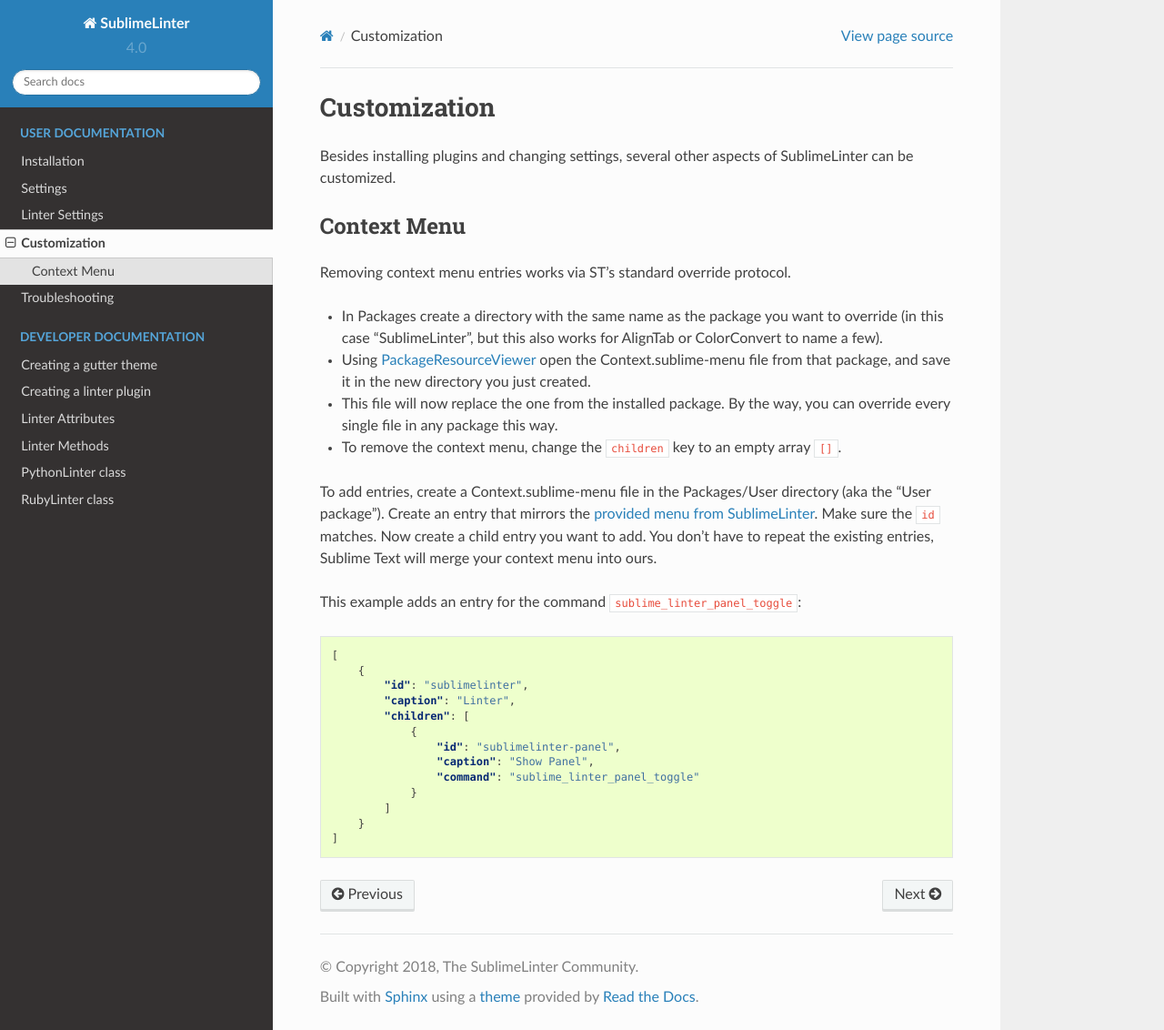
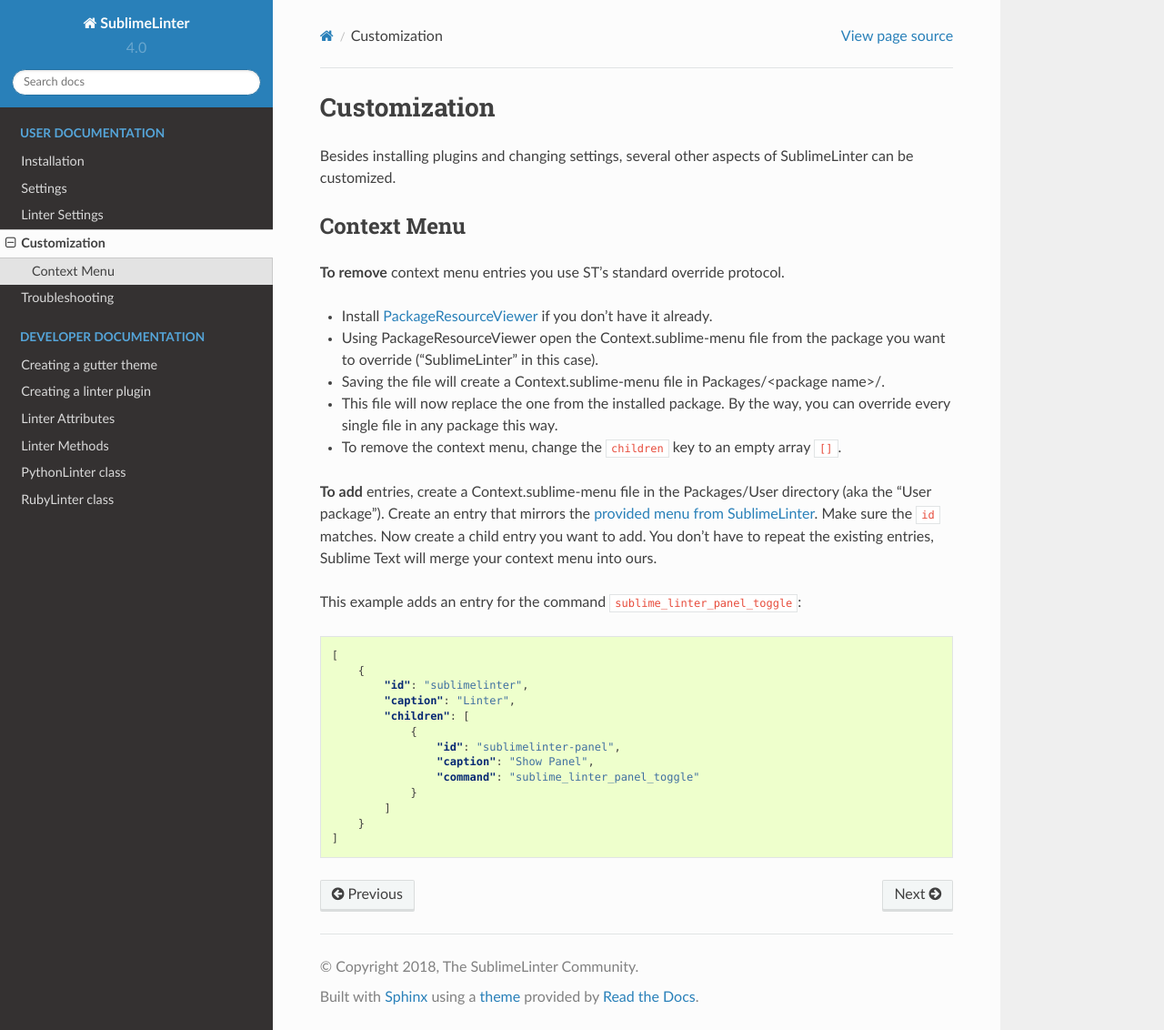
Before and after one commit to SublimeLinter/SublimeLinter, a Sphinx documentation site: the page built from docs/customization.rst, in a window 1280 px wide and 1132 px high. Shown: the whole window at 91% size. Built offline with Sphinx 7.4.7 and the Read the Docs theme 2.0.0, drawn with Linux system fonts in a browser that asks for light colours.

Commit message:
improve context menu override guide

```diff
--- a/docs/customization.rst
+++ b/docs/customization.rst
@@ -7,18 +7,19 @@
 Context Menu
 ------------
 
-Removing context menu entries works via ST's standard override protocol.
+**To remove** context menu entries you use ST's standard override protocol.
 
-- In Packages create a directory with the same name as the package you want to override
-  (in this case "SublimeLinter", but this also works for AlignTab or ColorConvert to name a few).
-- Using `PackageResourceViewer <https://packagecontrol.io/packages/PackageResourceViewer>`_
-  open the Context.sublime-menu file from that package,
-  and save it in the new directory you just created.
+- Install `PackageResourceViewer <https://packagecontrol.io/packages/PackageResourceViewer>`_
+  if you don't have it already.
+- Using PackageResourceViewer open the Context.sublime-menu file
+  from the package you want to override ("SublimeLinter" in this case).
+- Saving the file will create a Context.sublime-menu file in
+  Packages/<package name>/.
 - This file will now replace the one from the installed package.
   By the way, you can override every single file in any package this way.
 - To remove the context menu, change the ``children`` key to an empty array ``[]``.
 
-To add entries, create a Context.sublime-menu file in the Packages/User directory (aka the "User package").
+**To add** entries, create a Context.sublime-menu file in the Packages/User directory (aka the "User package").
 Create an entry that mirrors the `provided menu from SublimeLinter <https://github.com/SublimeLinter/SublimeLinter/blob/master/menus/Context.sublime-menu>`_.
 Make sure the ``id`` matches. Now create a child entry you want to add.
 You don't have to repeat the existing entries, Sublime Text will merge your context menu into ours.
```
